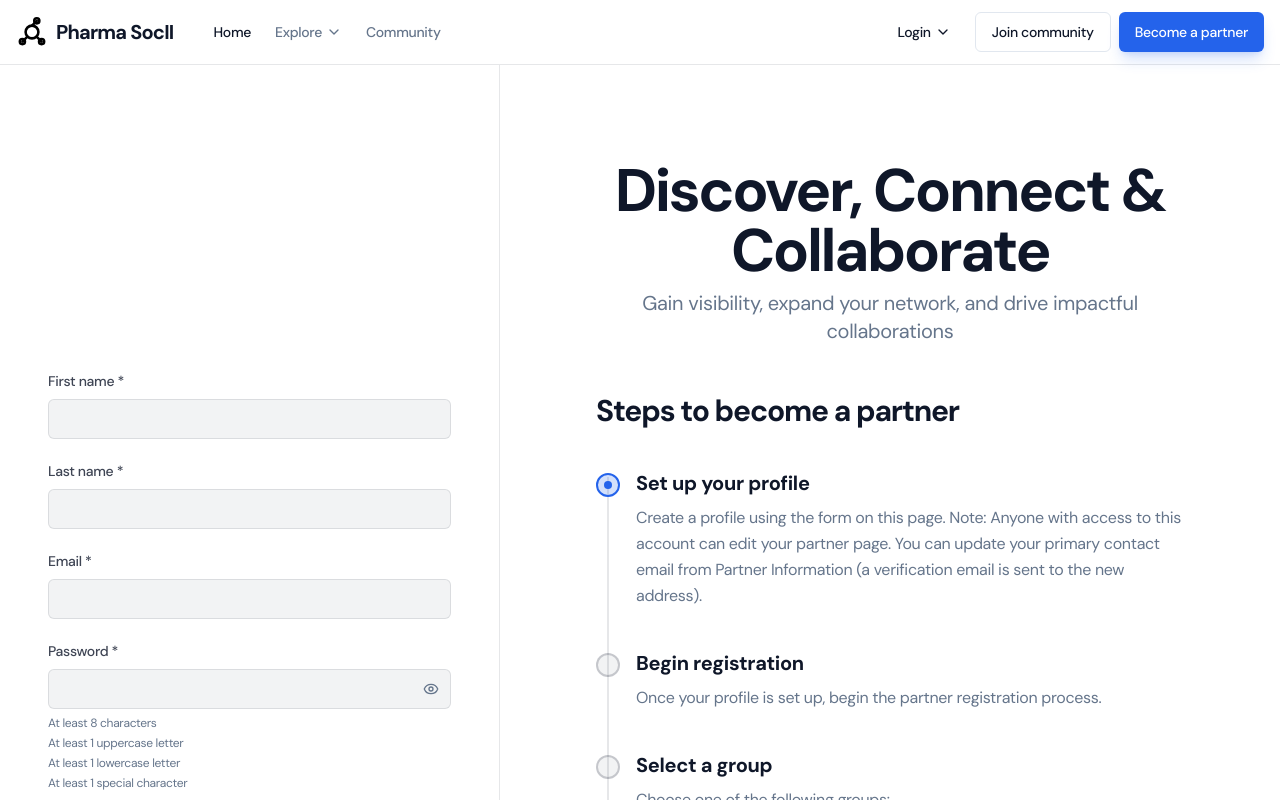
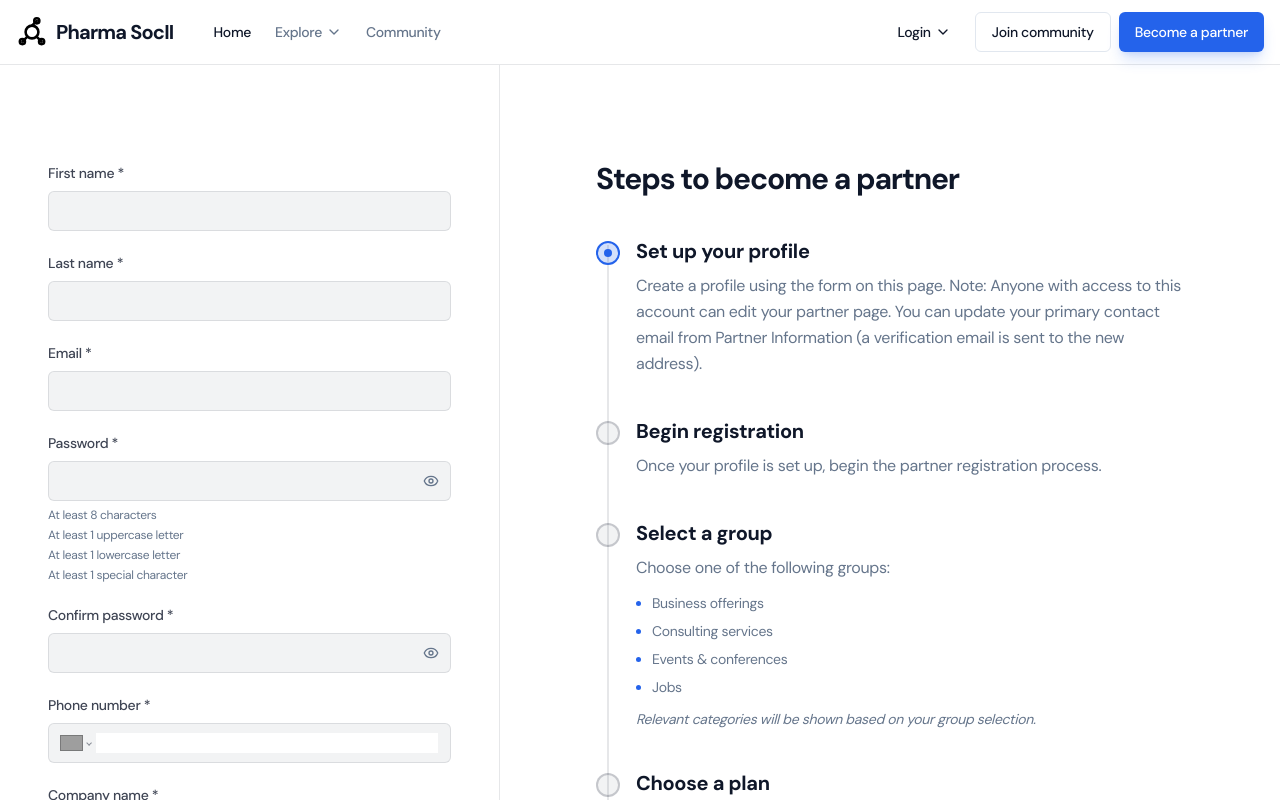
Before and after one commit to simran-kanda1/pharmasocii, a React (Vite) app: page /signup in a window 1280 px wide. Shown: the top 800 px of the page. Built offline with nearby package versions, Linux system fonts and the light colour scheme; no server answers; grey boxes are pictures that could not be loaded.

Commit message:
Delete Discover Connect Collaborate heading on partner registration and realign form

```diff
--- a/src/pages/PartnerRegister.tsx
+++ b/src/pages/PartnerRegister.tsx
@@ -144,7 +144,7 @@ export default function PartnerRegister() {
                 ) : (
                     <form
                         onSubmit={handleRegister}
-                        style={{ marginTop: "16rem" }}
+                        style={{ marginTop: "3rem" }}
                         onInvalid={(e) => {
                             const target = e.target as unknown as HTMLInputElement;
                             if (target.type === 'checkbox' && target.required && !target.checked) {
@@ -306,10 +306,7 @@ export default function PartnerRegister() {
 
 
                 <div className="max-w-3xl mx-auto space-y-12 relative z-10">
-                    <div className="text-center space-y-2 mb-2">
-                        <h2 className="text-5xl lg:text-6xl font-extrabold tracking-tight text-foreground">Discover, Connect & Collaborate</h2>
-                        <p className="text-xl text-muted-foreground">Gain visibility, expand your network, and drive impactful collaborations</p>
-                    </div>
+
 
 
 
```
